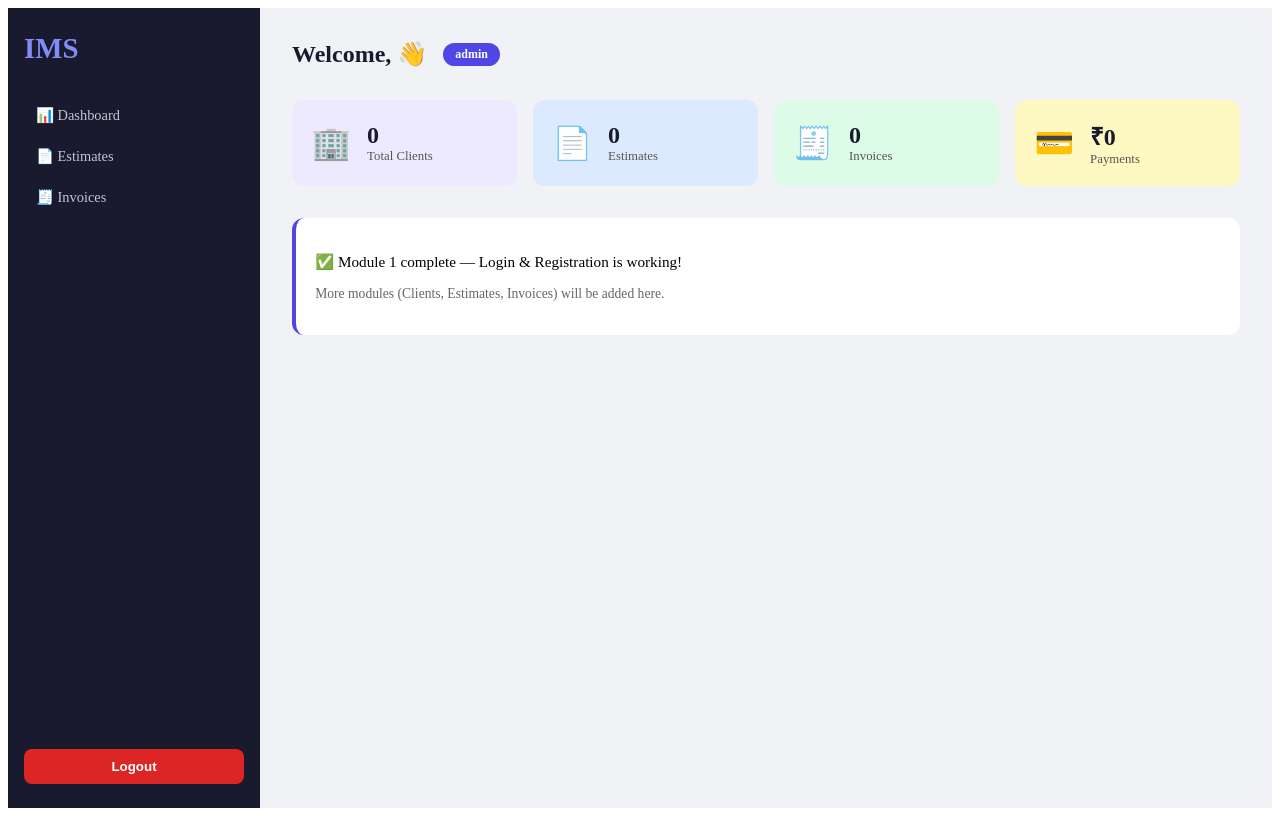
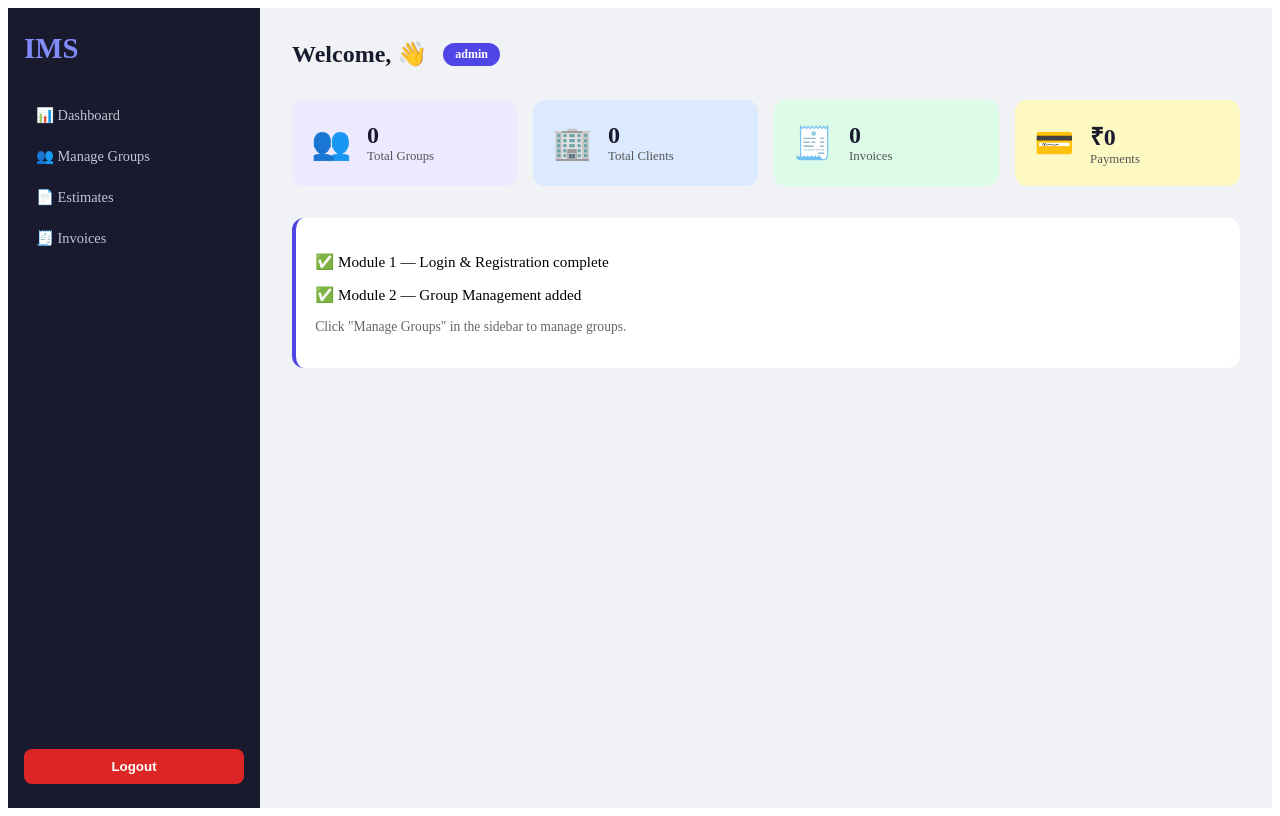
Before and after one commit to Vaibhav77r/IT-Vedant-Internship, a React app in the folder frontend/: page /dashboard in a window 1280 px wide. Built offline with nearby package versions, Linux system fonts and the light colour scheme; sample sign-in values are in the browser's storage; the HTML template or start-up script is replaced by a standard one.

Commit message:
Dasshboard Added

```diff
--- a/frontend/src/pages/Dashboard.jsx
+++ b/frontend/src/pages/Dashboard.jsx
@@ -16,10 +16,11 @@ export default function Dashboard() {
       <aside style={styles.sidebar}>
         <div style={styles.logo}>IMS</div>
         <nav>
-          <div style={styles.navItem}>📊 Dashboard</div>
+          <div style={styles.navItem} onClick={() => navigate('/dashboard')}>📊 Dashboard</div>
+          <div style={styles.navItem} onClick={() => navigate('/groups')}>👥 Manage Groups</div>
           {user?.role === 'ADMIN' && (
             <>
-              <div style={styles.navItem}>👥 Users</div>
+              <div style={styles.navItem}>👤 Users</div>
               <div style={styles.navItem}>🏢 Clients</div>
             </>
           )}
@@ -39,10 +40,10 @@ export default function Dashboard() {
         {/* Stats Cards */}
         <div style={styles.grid}>
           {[
-            { label: 'Total Clients', value: '0', icon: '🏢', color: '#ede9fe' },
-            { label: 'Estimates', value: '0', icon: '📄', color: '#dbeafe' },
-            { label: 'Invoices', value: '0', icon: '🧾', color: '#dcfce7' },
-            { label: 'Payments', value: '₹0', icon: '💳', color: '#fef9c3' },
+            { label: 'Total Groups',  value: '0', icon: '👥', color: '#ede9fe' },
+            { label: 'Total Clients', value: '0', icon: '🏢', color: '#dbeafe' },
+            { label: 'Invoices',      value: '0', icon: '🧾', color: '#dcfce7' },
+            { label: 'Payments',      value: '₹0', icon: '💳', color: '#fef9c3' },
           ].map((card) => (
             <div key={card.label} style={{ ...styles.card, background: card.color }}>
               <span style={styles.cardIcon}>{card.icon}</span>
@@ -55,9 +56,10 @@ export default function Dashboard() {
         </div>
 
         <div style={styles.infoBox}>
-          <p>✅ Module 1 complete — Login & Registration is working!</p>
+          <p>✅ Module 1 — Login & Registration complete</p>
+          <p>✅ Module 2 — Group Management added</p>
           <p style={{ fontSize: '0.85rem', color: '#666', marginTop: '4px' }}>
-            More modules (Clients, Estimates, Invoices) will be added here.
+            Click "Manage Groups" in the sidebar to manage groups.
           </p>
         </div>
       </main>
```
